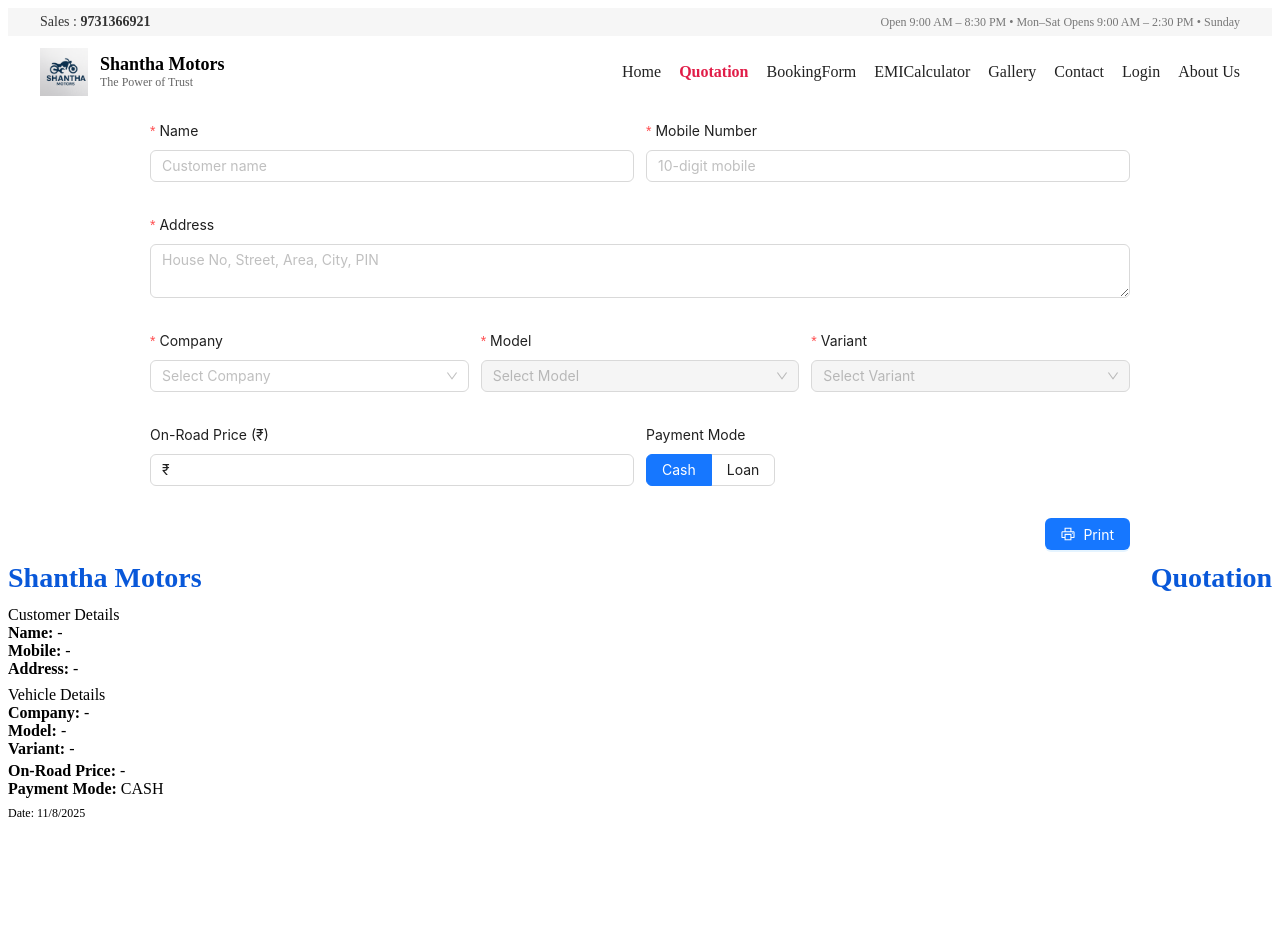
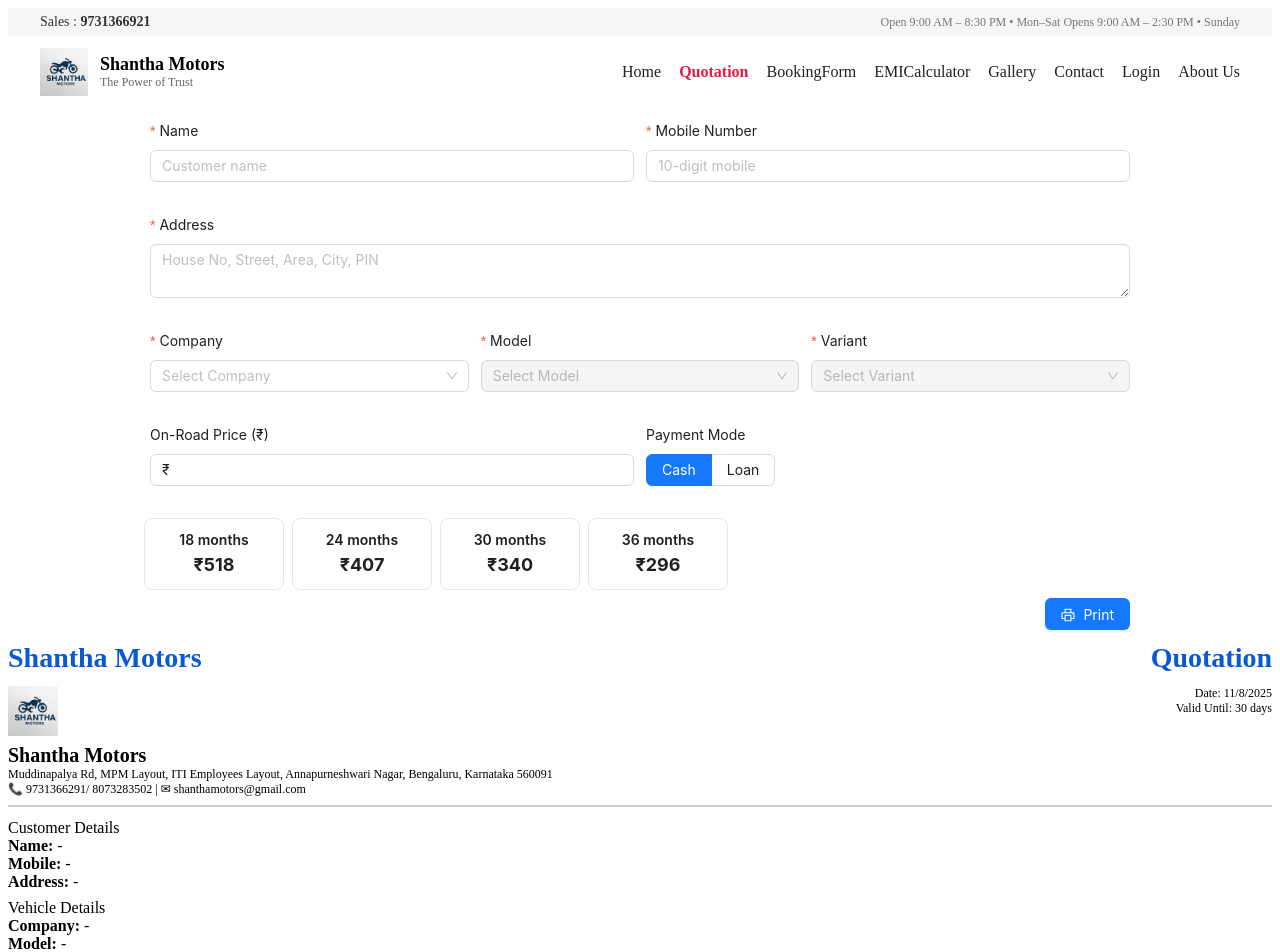
Before and after one commit to Shiv290899/shantha_motors_cleint_development, a React (Vite) app in the folder client/vite-project/: page /quotation in a window 1280 px wide. Shown: the top 952 px of the page. Before the commit the page ends 829 px from the top, so only its background shows below. Built offline with nearby package versions, Linux system fonts and the light colour scheme.

Commit message:
Update Quotation.jsx
updated emi

```diff
--- a/client/vite-project/src/Components/Quotation.jsx
+++ b/client/vite-project/src/Components/Quotation.jsx
@@ -259,6 +259,14 @@
                 </Col>
               </>
             )}
+            <div className="emi-grid">
+                {TENURES.map((mo) => (
+                  <div key={mo} className="emi">
+                    <div className="m">{mo} months</div>
+                    <div className="v">{inr0(monthlyFor(mo))}</div>
+                  </div>
+                ))}
+              </div>
 
             <Col span={24} style={{ textAlign: "right" }}>
               <Button type="primary" icon={<PrinterOutlined />} onClick={handlePrint}>
@@ -269,6 +277,7 @@
         </Form>
       </div>
 
+
       {/* ---------- PRINT SLIP (one page) ---------- */}
       <div className="print-sheet">
         <div className="sheet">
@@ -277,6 +286,40 @@
             <div className="title">Shantha Motors</div>
             <div className="title">Quotation</div>
           </div>
+
+          <div
+  style={{
+    display: "flex",
+    justifyContent: "space-between",
+    alignItems: "flex-start",
+    marginBottom: "12px",
+    borderBottom: "2px solid #ccc",
+    paddingBottom: "8px"
+  }}
+>
+  {/* Left Side - Company Info */}
+  <div>
+    <img
+      src="/shantha-logo.png"
+      alt="Shantha Motors Logo"
+      style={{ height: "50px", marginBottom: "4px" }}
+    />
+
+
+    <div style={{ fontSize: "20px", fontWeight: "bold" }}>Shantha Motors</div>
+    <div style={{ fontSize: "12px" }}>Muddinapalya Rd, MPM Layout, ITI Employees Layout, Annapurneshwari Nagar, Bengaluru, Karnataka 560091</div>
+    <div style={{ fontSize: "12px" }}>📞 9731366291/ 8073283502 | ✉ shanthamotors@gmail.com</div>
+  </div>
+
+  {/* Right Side - Quotation Info */}
+  <div style={{ textAlign: "right" }}>
+    <div style={{ fontSize: "12px" }}>Date: {new Date().toLocaleDateString("en-IN")}</div>
+    <div style={{ fontSize: "12px" }}>Valid Until: 30 days</div>
+  </div>
+</div>
+
+
+
 
           {/* Customer */}
           <div className="box" style={{ marginBottom: 8 }}>
```
